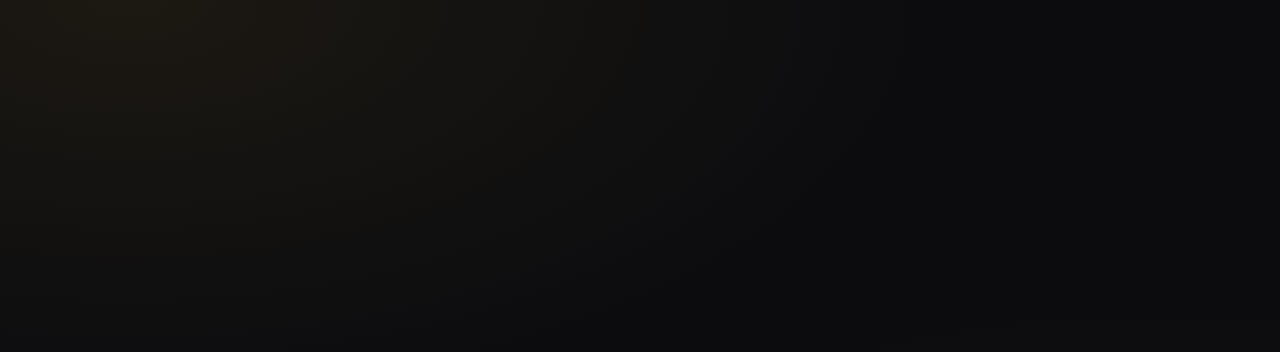
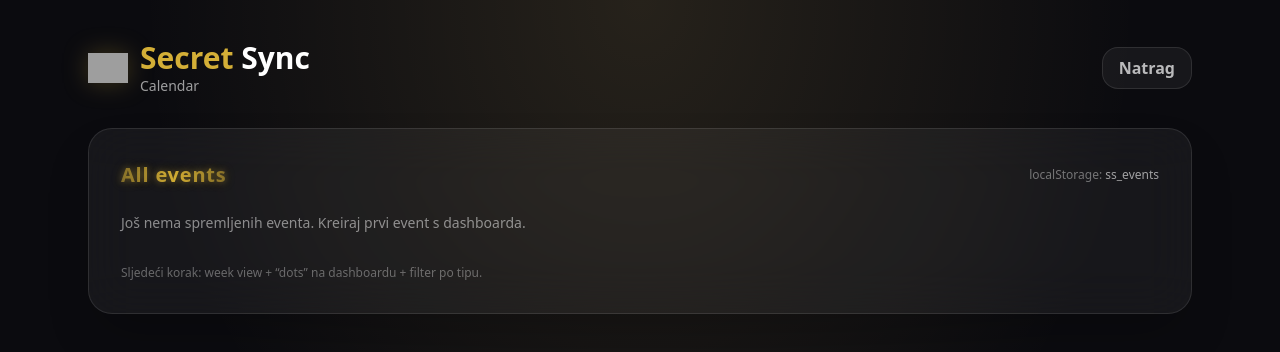
Before and after one commit to 26vzkjh5mg-stack/secret-sync, a React (Vite) app: page /calendar in a window 1280 px wide. Before the commit this address had no page. Shown: the top 352 px of the page. Built offline with nearby package versions, Linux system fonts and the light colour scheme; grey boxes are pictures that could not be loaded.

Commit message:
feature: calendar page list from localStorage

```diff
--- a/src/App.jsx
+++ b/src/App.jsx
@@ -3,6 +3,7 @@ import DashboardPage from "./pages/DashboardPage";
 import LoginPage from "./pages/LoginPage";
 import GdprPage from "./pages/GdprPage";
 import ActivityFormPage from "./pages/ActivityFormPage";
+import CalendarPage from "./pages/CalendarPage";
 
 function App() {
   return (
@@ -21,6 +22,9 @@ function App() {
         {/*ActivityFormPage */}
         <Route path="/activity/:type/new" element={<ActivityFormPage />} />
 
+        {/*CalendarPage */}
+        <Route path="/calendar" element={<CalendarPage />} />
+
       </Routes>
     </BrowserRouter>
   );
--- /dev/null
+++ b/src/pages/CalendarPage.jsx
@@ -0,0 +1,132 @@
+import React, { useMemo } from "react";
+import { useNavigate } from "react-router-dom";
+
+const KEY_EVENTS = "ss_events";
+
+function loadEventsSafe() {
+  try {
+    const raw = localStorage.getItem(KEY_EVENTS);
+    const arr = raw ? JSON.parse(raw) : [];
+    return Array.isArray(arr) ? arr : [];
+  } catch {
+    return [];
+  }
+}
+
+function toMs(e) {
+  const d = e?.startDate; // ISO YYYY-MM-DD
+  const t = e?.startTime || "00:00";
+  const ms = new Date(`${d}T${t}`).getTime();
+  return Number.isFinite(ms) ? ms : 0;
+}
+
+function formatISOToDDMMYYYY(iso) {
+  if (!/^\d{4}-\d{2}-\d{2}$/.test(String(iso || ""))) return "";
+  const [y, m, d] = String(iso).split("-");
+  return `${d}.${m}.${y}`;
+}
+
+export default function CalendarPage() {
+  const navigate = useNavigate();
+
+  const events = useMemo(() => {
+    const arr = loadEventsSafe();
+    return [...arr]
+      .map((e) => ({ ...e, __ms: toMs(e) }))
+      .sort((a, b) => a.__ms - b.__ms);
+  }, []);
+
+  return (
+    <div className="min-h-screen relative overflow-hidden">
+      <div className="absolute inset-0 -z-10 bg-[#0b0b0f]" />
+      <div className="absolute inset-0 -z-10 opacity-70 bg-[radial-gradient(ellipse_at_top,rgba(255,215,120,0.16),rgba(0,0,0,0)_55%)]" />
+
+      <div className="max-w-6xl mx-auto px-6 py-10 text-white">
+        {/* Header */}
+        <div className="flex items-center justify-between gap-4">
+          <div className="flex items-center gap-3">
+            <img
+              src="/Logo.png"
+              alt="Secret Sync"
+              className="h-10 w-10 object-contain drop-shadow-[0_0_12px_rgba(212,175,55,0.25)]"
+            />
+            <div>
+              <div className="text-3xl font-semibold">
+                <span className="text-ss-gold">Secret</span> Sync
+              </div>
+              <div className="text-white/60 text-sm">Calendar</div>
+            </div>
+          </div>
+
+          <button
+            onClick={() => navigate("/dashboard")}
+            className="rounded-2xl px-4 py-2 font-semibold bg-white/5 text-white/70 border border-white/10 hover:bg-white/10 transition"
+          >
+            Natrag
+          </button>
+        </div>
+
+        {/* Content */}
+        <div className="mt-8 rounded-3xl border border-white/10 bg-white/5 backdrop-blur-xl shadow-2xl p-6 md:p-8">
+          <div className="flex items-center justify-between">
+            <h2 className="text-xl font-semibold ss-gold-text">All events</h2>
+            <div className="text-xs text-white/40">
+              localStorage: <span className="text-white/60">{KEY_EVENTS}</span>
+            </div>
+          </div>
+
+          {events.length === 0 ? (
+            <div className="mt-6 text-white/50 text-sm">
+              Još nema spremljenih eventa. Kreiraj prvi event s dashboarda.
+            </div>
+          ) : (
+            <div className="mt-6 space-y-3">
+              {events.map((e) => {
+                const date =
+                  e.startDateDisplay ||
+                  formatISOToDDMMYYYY(e.startDate) ||
+                  e.startDate ||
+                  "";
+                const time = e.startTime || "";
+                return (
+                  <div
+                    key={e.id}
+                    className="rounded-2xl border border-white/10 bg-black/25 p-4 hover:border-ss-gold/30 transition"
+                  >
+                    <div className="flex items-start justify-between gap-4">
+                      <div>
+                        <div className="font-semibold">{e.title || "Event"}</div>
+                        <div className="text-xs text-white/60 mt-1">
+                          {date} {time}
+                          {e.location ? ` • ${e.location}` : ""}
+                        </div>
+                        {e.withWhom ? (
+                          <div className="text-xs text-white/50 mt-1">
+                            S kime: {e.withWhom}
+                          </div>
+                        ) : null}
+                        {e.notes ? (
+                          <div className="text-xs text-white/50 mt-1">
+                            Napomena: {e.notes}
+                          </div>
+                        ) : null}
+                      </div>
+
+                      <div className="text-xs text-white/40">
+                        {e.type || ""}
+                      </div>
+                    </div>
+                  </div>
+                );
+              })}
+            </div>
+          )}
+
+          <div className="mt-8 text-xs text-white/35">
+            Sljedeći korak: week view + “dots” na dashboardu + filter po tipu.
+          </div>
+        </div>
+      </div>
+    </div>
+  );
+}
```
